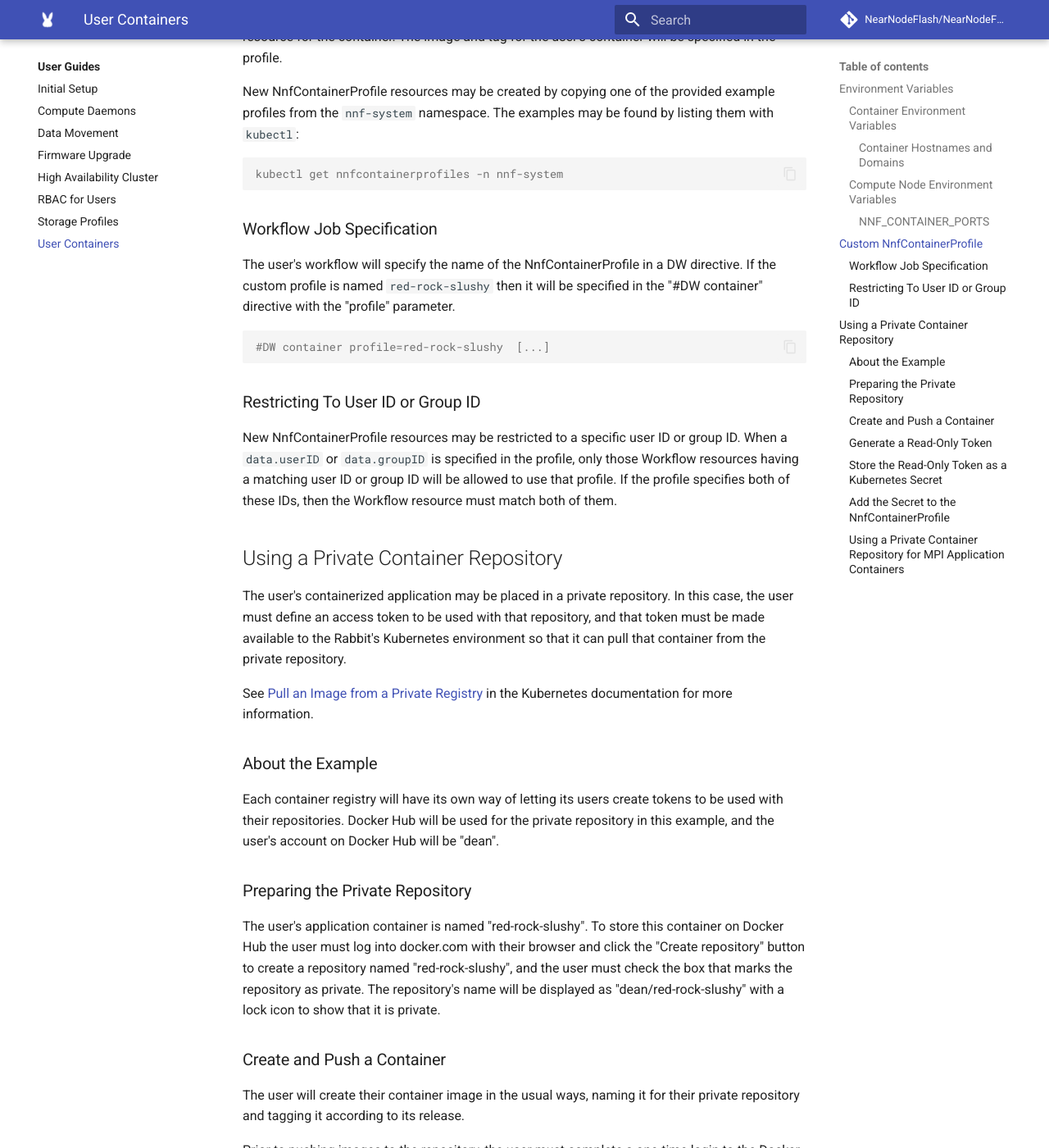
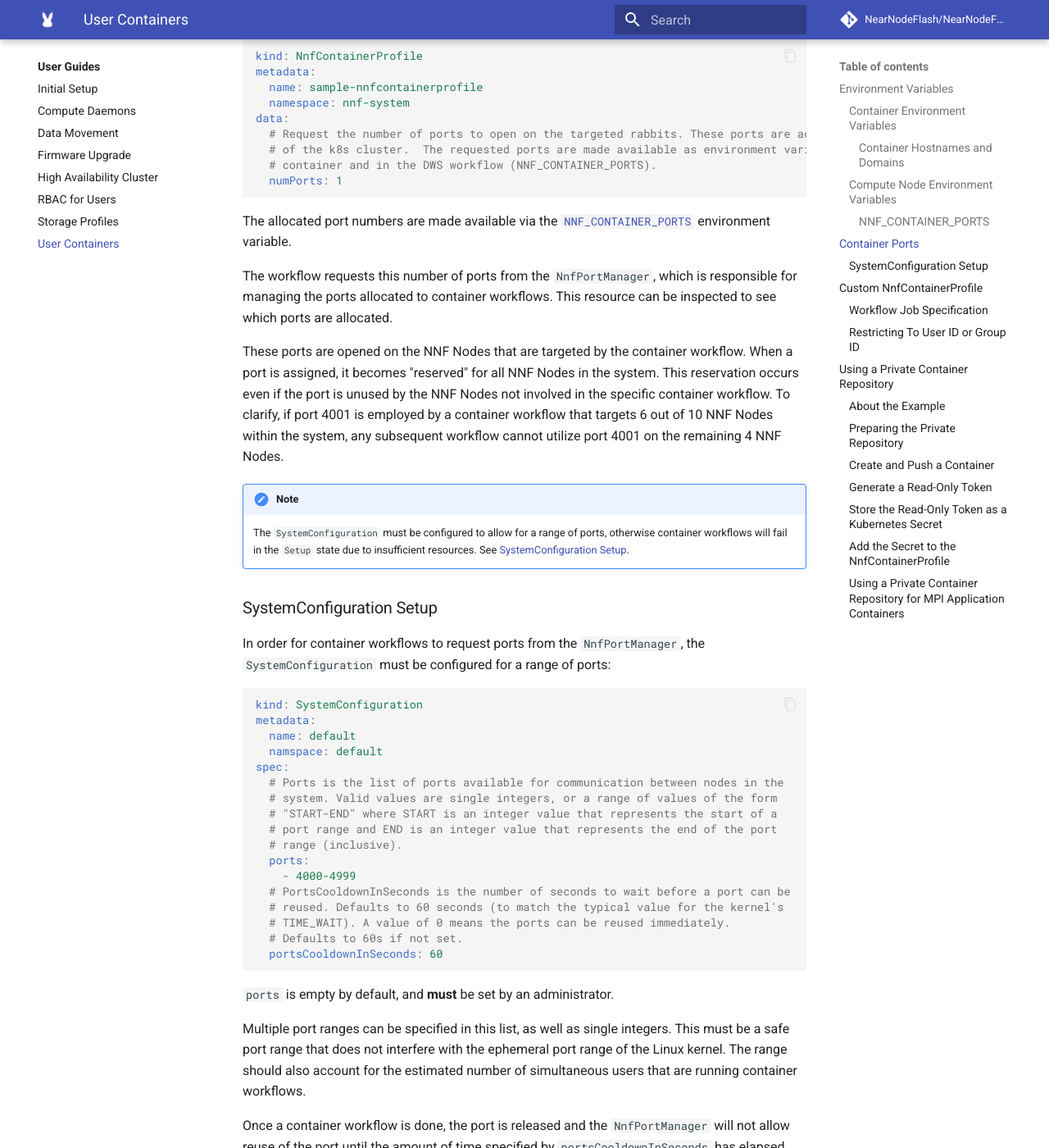
Before and after one commit to NearNodeFlash/NearNodeFlash.github.io, an MkDocs documentation site: the page built from docs/guides/user-containers/readme.md, in a window 1280 px wide and 1400 px high, scrolled down 1935 px. Shown: the whole window at 82% size. Built offline with MkDocs 1.6.1 and Material for MkDocs 9.7.7, drawn with Linux system fonts in a browser that asks for light colours; comment, search, counter and statistics services are not loaded; the version menu is left out; some of the changed text lies outside the part shown.

Commit message:
Added docs for Container Ports
Signed-off-by: Blake Devcich <blake.devcich@hpe.com>

````diff
--- a/docs/guides/user-containers/readme.md
+++ b/docs/guides/user-containers/readme.md
@@ -55,6 +55,62 @@ For cases where one port is requested, the following can be used to contact the
 ```console
 local-rabbit:$(NNF_CONTAINER_PORTS)
 ```
+
+## Container Ports
+
+NNF Container Profiles allow for ports to be reserved for a container workflow. `numPorts` can be used to specify the number of ports needed for a container workflow:
+
+```yaml
+kind: NnfContainerProfile
+metadata:
+  name: sample-nnfcontainerprofile
+  namespace: nnf-system
+data:
+  # Request the number of ports to open on the targeted rabbits. These ports are accessible outside
+  # of the k8s cluster.  The requested ports are made available as environment variables inside the
+  # container and in the DWS workflow (NNF_CONTAINER_PORTS).
+  numPorts: 1
+```
+
+The allocated port numbers are made available via the [`NNF_CONTAINER_PORTS`](#nnf_container_ports) environment variable.
+
+The workflow requests this number of ports from the `NnfPortManager`, which is responsible for managing the ports allocated to container workflows. This resource can be inspected to see which ports are allocated.
+
+These ports are opened on the NNF Nodes that are targeted by the container workflow. When a port is assigned, it becomes "reserved" for all NNF Nodes in the system. This reservation occurs even if the port is unused by the NNF Nodes not involved in the specific container workflow. To clarify, if port 4001 is employed by a container workflow that targets 6 out of 10 NNF Nodes within the system, any subsequent workflow cannot utilize port 4001 on the remaining 4 NNF Nodes.
+
+!!! note
+
+    The `SystemConfiguration` must be configured to allow for a range of ports, otherwise container workflows will fail in the `Setup` state due to insufficient resources. See [SystemConfiguration Setup](#systemconfiguration-setup).
+
+### SystemConfiguration Setup
+
+In order for container workflows to request ports from the `NnfPortManager`, the `SystemConfiguration` must be configured for a range of ports:
+
+```yaml
+kind: SystemConfiguration
+metadata:
+  name: default
+  namspace: default
+spec:
+  # Ports is the list of ports available for communication between nodes in the
+  # system. Valid values are single integers, or a range of values of the form
+  # "START-END" where START is an integer value that represents the start of a
+  # port range and END is an integer value that represents the end of the port
+  # range (inclusive).
+  ports:
+    - 4000-4999
+  # PortsCooldownInSeconds is the number of seconds to wait before a port can be
+  # reused. Defaults to 60 seconds (to match the typical value for the kernel's
+  # TIME_WAIT). A value of 0 means the ports can be reused immediately.
+  # Defaults to 60s if not set.
+  portsCooldownInSeconds: 60
+```
+
+`ports` is empty by default, and **must** be set by an administrator.
+
+Multiple port ranges can be specified in this list, as well as single integers. This must be a safe port range that does not interfere with the ephemeral port range of the Linux kernel. The range should also account for the estimated number of simultaneous users that are running container workflows.
+
+Once a container workflow is done, the port is released and the `NnfPortManager` will not allow reuse of the port until the amount of time specified by `portsCooldownInSeconds` has elapsed. Then the port can be reused by another container workflow.
 
 ## Custom NnfContainerProfile
 
````
